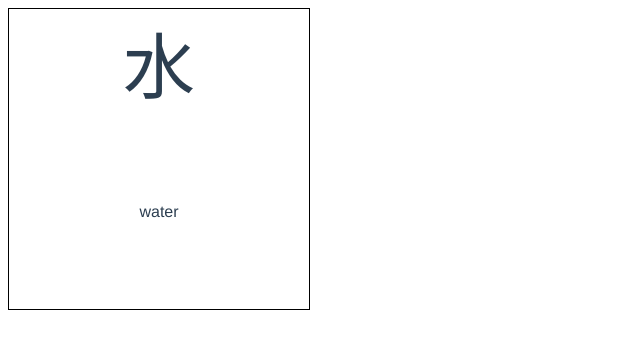
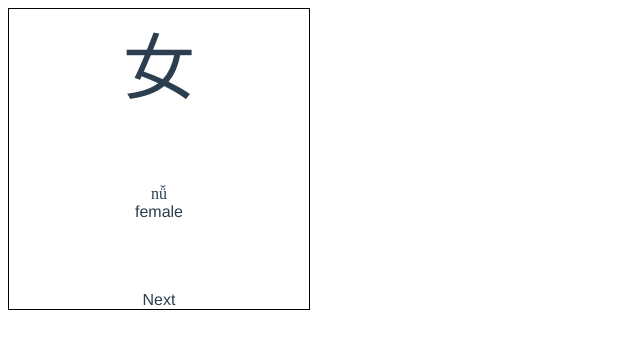
Before and after one commit to Bjvanminnen/chinese-flashcards, a Vue app: page / in a window 1280 px wide. Both pictures are taken after a click on the element "👁️". Shown: the top 348 px of the page, without its empty margins (0-640 px from the left). Built offline with nearby package versions, Linux system fonts and the light colour scheme.

Commit message:
get new chars

```diff
--- a/src/components/FlashCard.vue
+++ b/src/components/FlashCard.vue
@@ -1,19 +1,30 @@
 <template>
   <div id="card">
-    <div class="chinese-character">{{character}}</div>
+    <div class="chinese-character">{{char.chinese}}</div>
     <div class="eye" v-if="hidden" @click="hidden = !hidden">👁️</div>
-    <div class="answer" v-if="!hidden">{{answer}}</div>
+    <div class="answer" v-if="!hidden">
+      <div class="pinyin">{{char.pinyin}}</div>
+      <div>{{char.english}}</div>
+    </div>
+    <div @click="newChar">Next</div>
   </div>
 </template>
 
 <script>
+import { getCharacter } from '../library';
+
 export default {
   name: 'HelloWorld',
   data () {
     return {
-      character: '水',
+      char: getCharacter(),
       hidden: true,
-      answer: "water"
+    }
+  },
+  methods: {
+    newChar() {
+      this.char = getCharacter();
+      this.hidden = true;
     }
   }
 }
@@ -43,4 +54,7 @@ export default {
 .answer {
   margin: auto
 }
+.pinyin {
+  font-family: 'Times New Roman', serif;
+}
 </style>
--- /dev/null
+++ b/src/library.js
@@ -0,0 +1,57 @@
+const characters = [
+  ['你', 'nǐ', 'you'],
+  ['好', 'hǎo', 'good'],
+  ['再', 'zài', 'again'],
+  ['见', 'jiàn', 'see'],
+  ['零', 'líng', 'zero'],
+  ['一', 'yī', 'one'],
+  ['二', 'èr', 'two'],
+  ['三', 'sān', 'three'],
+  ['四', 'sì', 'four'],
+  ['五', 'wǔ', 'five'],
+  ['六', 'liù', 'six'],
+  ['七', 'qī', 'seven'],
+  ['八', 'bā', 'eight'],
+  ['九', 'jiǔ', 'nine'],
+  ['十', 'shí', 'ten'],
+  ['百', 'bǎi', 'hundred'],
+  ['我', 'wǒ', 'me'],
+  ['叫', 'jiào', 'called'],
+  ['吗', 'ma', 'question marker'],
+  ['人', 'rén', 'person'],
+  ['女', 'nǚ', 'female'],
+  ['男', 'nán', 'male'],
+  ['孩', 'hái', 'child'],
+  ['高兴', 'gāoxìng', 'happy (high happy)'],
+  ['也', 'yĕ', 'also'],
+  ['认识', 'rènshí', 'to know (both characters seem to also mean this individually?)'],
+  ['王', 'wáng', 'king/surname'],
+  ['李', 'lǐ', 'surname'],
+  ['很', 'hĕn', 'very'],
+  ['名字', 'míngzi', 'name character'],
+  ['姓', 'xìng', 'surname'],
+  ['什么', 'shénme', 'what / interrogative'],
+  ['是', 'shì', 'to be'],
+  ['元', 'yuán', 'Chinese currency (RMB)'],
+  ['的', 'de', 'makes personal pronouns possessive'],
+  ['果', 'guŏ', 'fruit'],
+  ['水', 'shuĭ', 'water'],
+];
+
+let currentCharacter = -1;
+
+export function getCharacter() {
+  // Make sure we dont give the same character
+  let index;
+  do {
+    index = ~~(Math.random() * characters.length);
+  } while (index === currentCharacter);
+  currentCharacter = index;
+
+  const char = characters[index];
+  return {
+    chinese: char[0],
+    pinyin: char[1],
+    english: char[2],
+  };
+}
```
Also changed, not shown: src/App.vue (line endings or trailing spaces).
